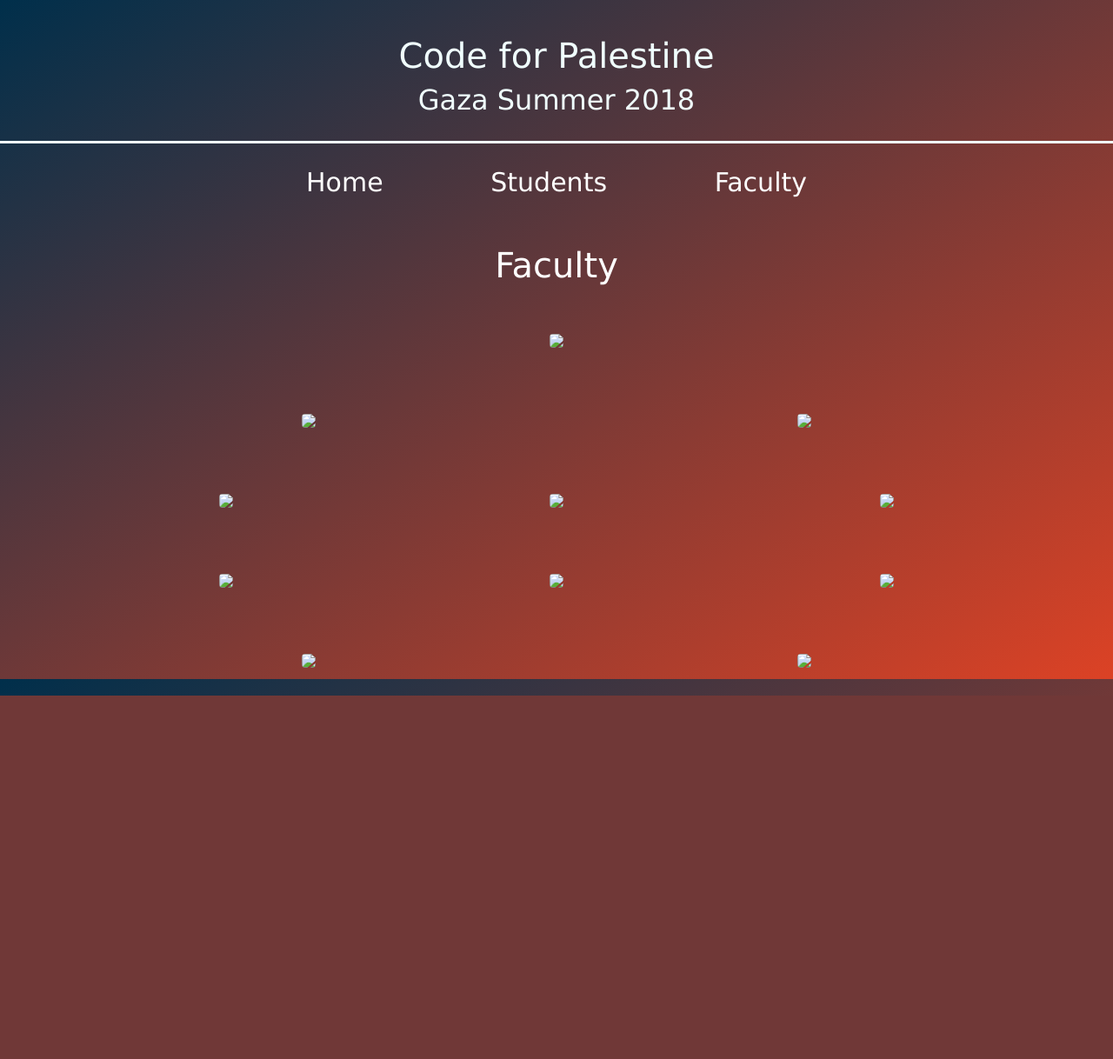
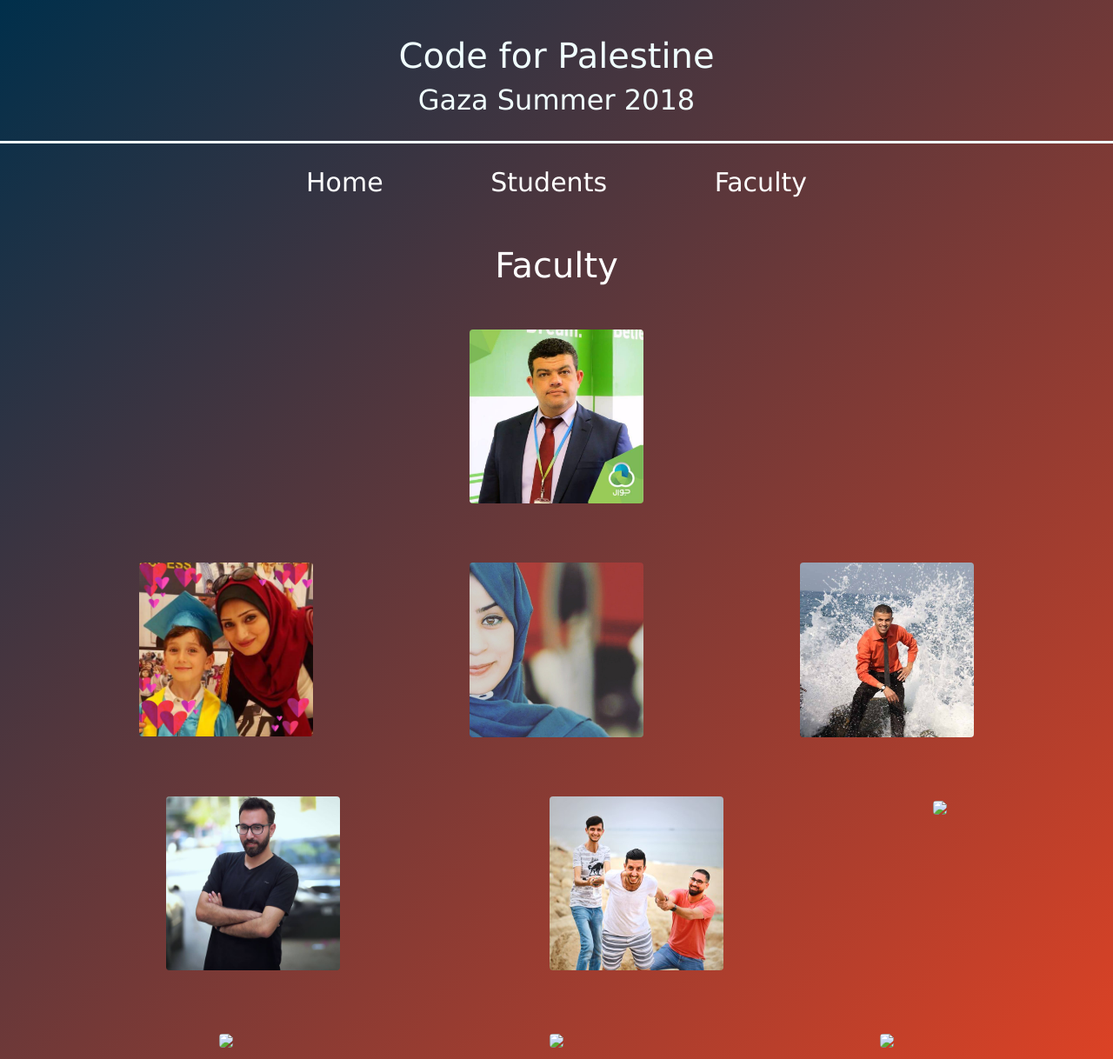
Before and after one commit to HatemSaadallah/CodeforPaletineYearBook2018, a Flask app: page /faculty in a window 1280 px wide. Shown: the whole page at 87% size. Before the commit the page ends 800 px from the top, so only its background shows below. Run offline with Flask 2, Linux system fonts and the light colour scheme; some libraries are stand-ins or nearby versions.

Commit message:
Added the pictures of faculty

```diff
--- a/templates/faculty.html
+++ b/templates/faculty.html
@@ -27,6 +27,9 @@
 			width: 90%;
    			margin: 0 auto;
 		}
+		.faculty{
+			width: 200px;
+		}
 
 	</style>
 </head>
@@ -38,20 +41,20 @@
 	<div class="container">
 	<h1 class="col-xs-1 text-center head-text">Faculty</h1>
 	<div class="instructors row">
-		<a class="button" href="#popup1"><img class=" rounded" id="erik" src='http://via.placeholder.com/200x250'></a>
+		<a class="button" href="#popup1"><img class="faculty rounded" src='../static/Images/saleem.jpg'></a>
 
 
 
 	</div>
 	<div class="hatem row" id="hatem">
-		<a class="button" href="#popup2"><img class="rounded" src="http://via.placeholder.com/200x250"></a>
-
-		<a class="button" href="#popup3"><img class="rounded" id="michelle " src='http://via.placeholder.com/200x250'></a>
+		<a class="button" href="#popup2"><img class="faculty rounded" src="../static/Images/eman.jpg"></a>
+		<a class="button" href="#popup12"><img class="faculty rounded" src='../static/Images/reeham.jpg'></a>
+		<a class="button" href="#popup3"><img class="faculty rounded" src='../static/Images/nahed.jpg'></a>
 	</div>
 	<div class="students">
 		<div class="row students-raw">
-			<a class="button" href="#popup4"><img class="rounded" src='http://via.placeholder.com/200x250'></a>
-			<a class="button" href="#popup5"><img class="rounded" src='http://via.placeholder.com/200x250'></a>
+			<a class="button" href="#popup4"><img class="faculty rounded" src='../static/Images/ramadan.jpg'></a>
+			<a class="button" href="#popup5"><img class="faculty rounded" src='../static/Images/majdy.jpg'></a>
 			<a class="button" href="#popup6"><img class="rounded" src='http://via.placeholder.com/200x250'></a>
 		</div>
 		<div class="row students-raw">
@@ -59,10 +62,10 @@
 			<a class="button" href="#popup8"><img class="rounded" src='http://via.placeholder.com/200x250'></a>
 			<a class="button" href="#popup9"><img class="rounded" src='http://via.placeholder.com/200x250'></a>
 		</div>
-		<div class="row students-raw">
+<!-- 		<div class="row students-raw">
 			<a class="button" href="#popup10"><img class="rounded" src='http://via.placeholder.com/200x250'></a>
 			<a class="button" href="#popup11"><img class="rounded" src='http://via.placeholder.com/200x250'></a>
-		</div>
+		</div> -->
 
 	</div>
 	</div>
@@ -102,7 +105,7 @@
 		</div>
 	</div>
 	<!-- Reeham Ghanima -->
-	<div id="popup4" class="overlay">
+	<div id="popup12" class="overlay">
 		<div class="popup">
 			<h2>Reeham Ghanima</h2>
 			<a class="close" href="#">&times;</a>
@@ -122,9 +125,9 @@
 		</div>
 	</div>
 	<!-- Magdy -->
-	<div id="popup4" class="overlay">
+	<div id="popup5" class="overlay">
 		<div class="popup">
-			<h2>Magdy</h2>
+			<h2>Majdy</h2>
 			<a class="close" href="#">&times;</a>
 			<div class="content">
 				Photographer At Paltel.
```
Also changed, not shown: static/Images/eman.jpg (added), static/Images/majdy.jpg (added), static/Images/mortaja.JPG (added), static/Images/nahed.jpg (added), static/Images/ramadan.jpg (added), static/Images/reeham.jpg (added), static/Images/saleem.jpg (added).
